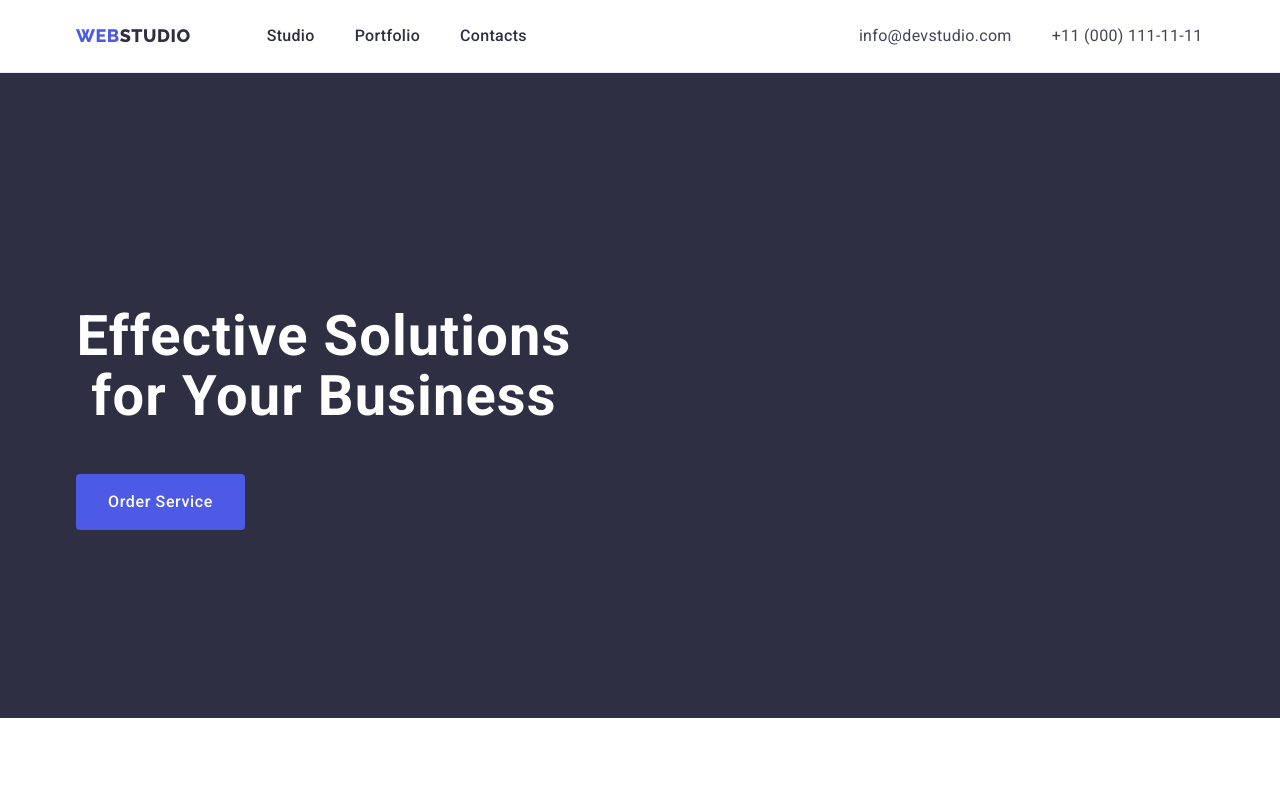
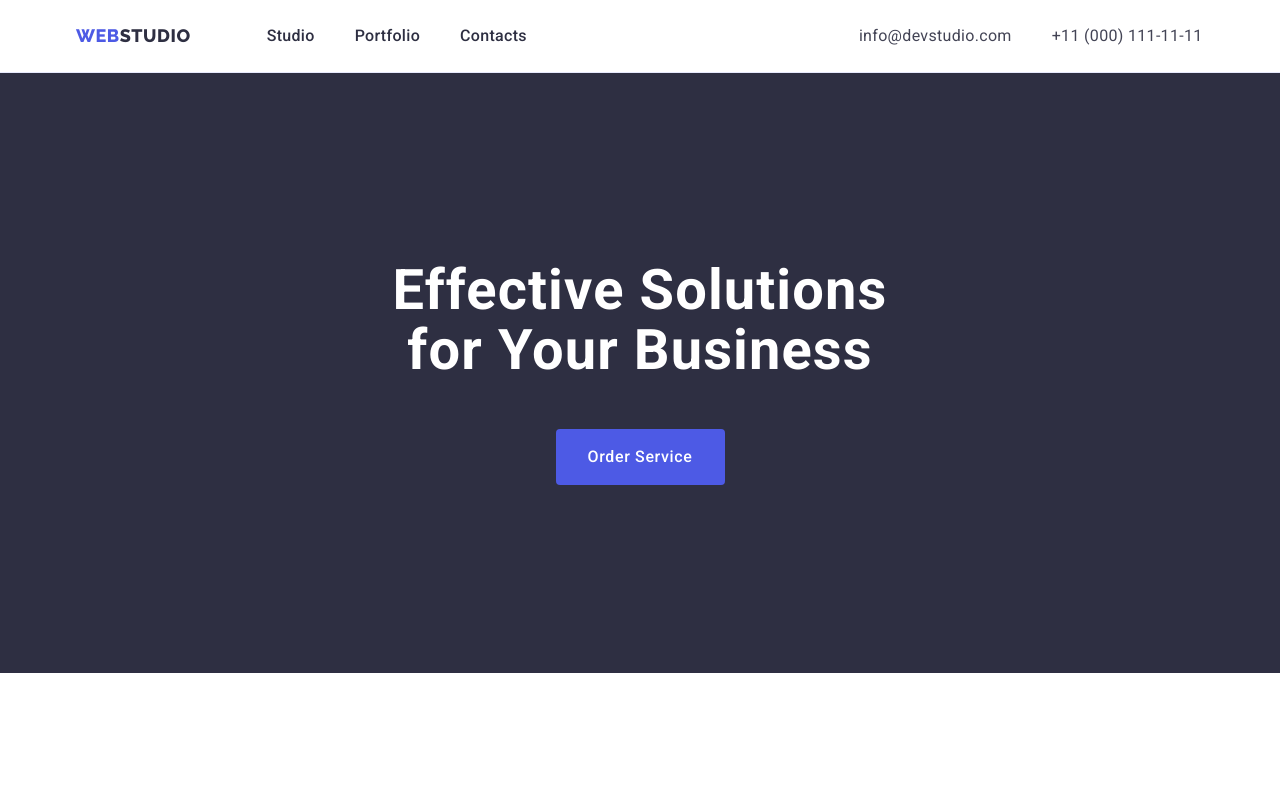
Before and after one commit to Krzysztof-GoIT/goit-markup-hw-03, a plain HTML site: page index.html in a window 1280 px wide. Shown: the top 789 px of the page. Drawn offline with nearby package versions, Linux system fonts and the light colour scheme.

Commit message:
Comment FIX#1

```diff
--- a/css/styles.css
+++ b/css/styles.css
@@ -101,6 +101,7 @@ img {
   text-align: center;
   color: var(--WHITE, #ffffff);
   max-width: 496px;
+  margin: auto;
 }
 .section-strategy {
   padding: 120px 0;
@@ -243,6 +244,7 @@ img {
   height: 56px;
   border: none;
   border-radius: 4px;
+  margin: 48px auto 0;
 }
 .button:hover,
 .button:focus {
```
